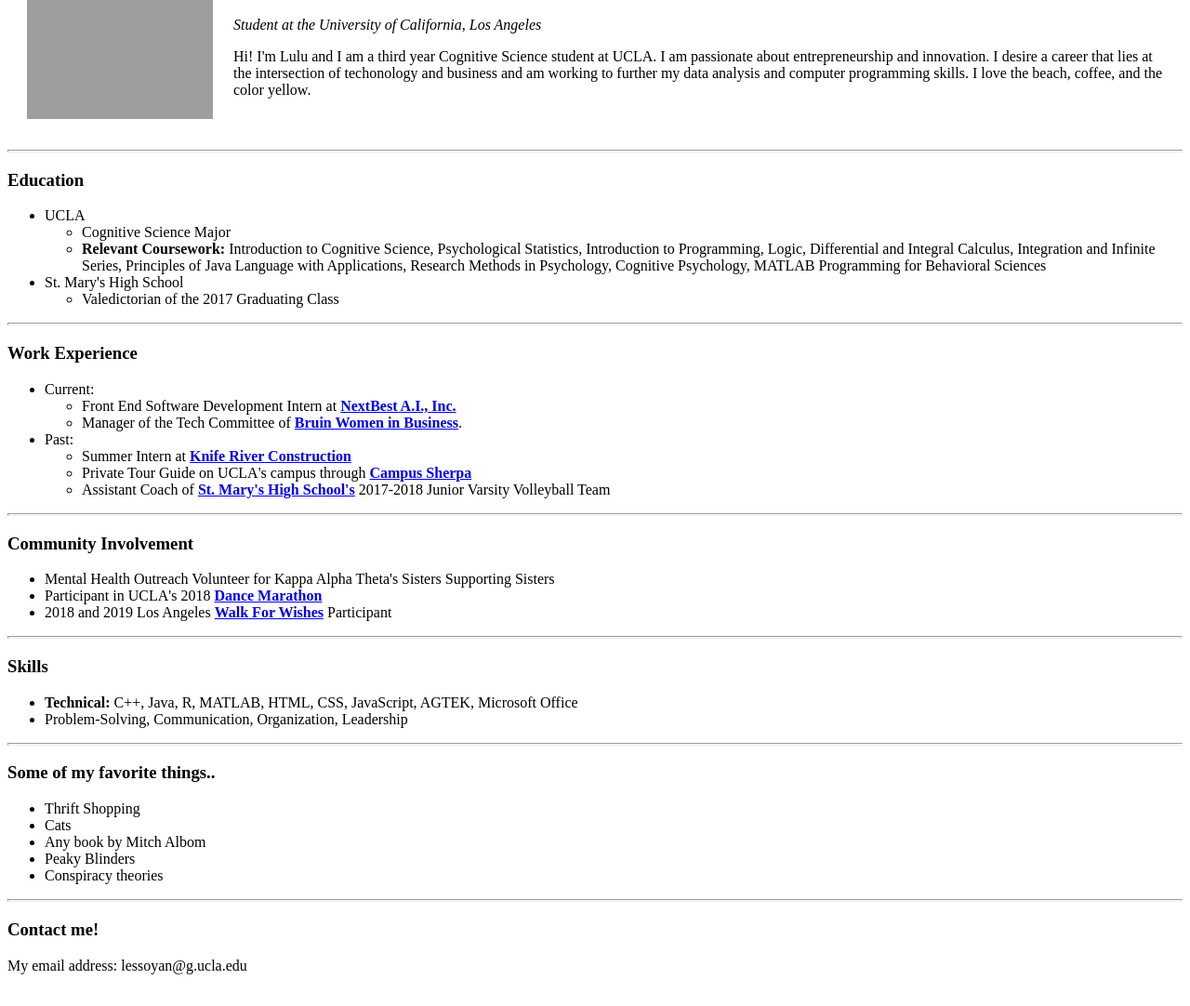
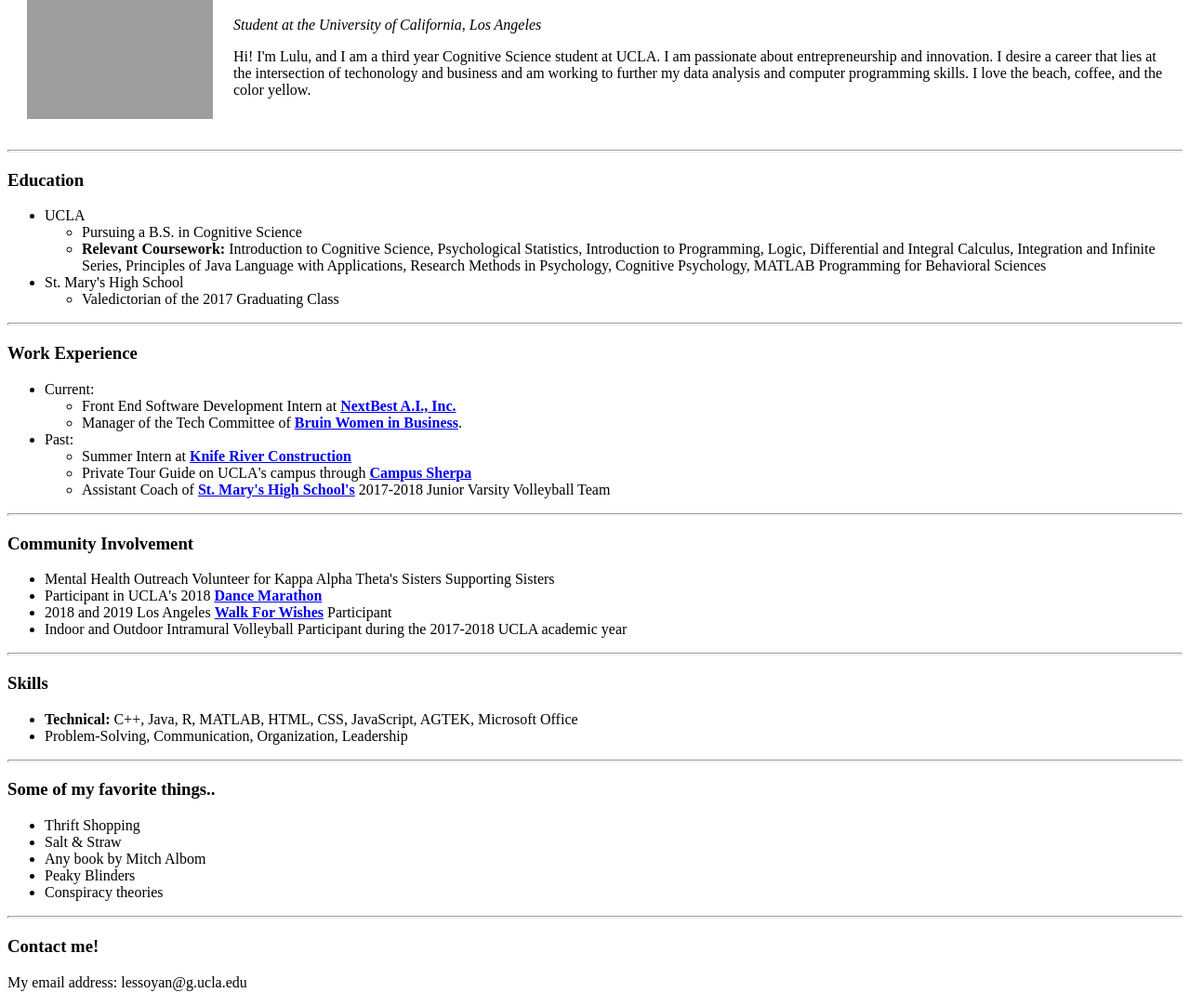
Before and after one commit to lindsayessoyan/cv, a plain HTML site: page index.html in a window 1280 px wide. Shown: the part 101-1183 px from the top of the page at 93% size. Drawn offline with Linux system fonts and the light colour scheme; grey boxes are pictures that could not be loaded.

Commit message:
add edited html file

```diff
--- a/index.html
+++ b/index.html
@@ -13,7 +13,7 @@
       <td>
         <h1>Lindsay Essoyan</h1>
         <p><em>Student at the University of California, Los Angeles</em></p>
-        <p>Hi! I'm Lulu and I am a third year Cognitive Science student at UCLA. I am passionate about entrepreneurship and innovation. I desire a career that lies at the intersection of techonology and business and am working to further my data
+        <p>Hi! I'm Lulu, and I am a third year Cognitive Science student at UCLA. I am passionate about entrepreneurship and innovation. I desire a career that lies at the intersection of techonology and business and am working to further my data
           analysis
           and computer programming
           skills. I love the beach, coffee, and the color yellow.</p>
@@ -27,7 +27,7 @@
   <ul>
     <li>UCLA</li>
     <ul>
-      <li>Cognitive Science Major</li>
+      <li>Pursuing a B.S. in Cognitive Science</li>
       <li><strong>Relevant Coursework:</strong> Introduction to Cognitive Science, Psychological Statistics, Introduction to Programming, Logic, Differential and Integral Calculus, Integration and Infinite Series, Principles of Java Language with
         Applications, Research Methods in Psychology, Cognitive Psychology, MATLAB Programming for Behavioral Sciences</li>
     </ul>
@@ -61,6 +61,7 @@
     <li>2018 and 2019 Los Angeles <strong><a
           href="https://scontent.fsac1-2.fna.fbcdn.net/v/t1.0-9/56419495_2337288079624916_8168451081668395008_n.jpg?_nc_cat=110&_nc_sid=110474&_nc_ohc=K5VOiHiuJd4AX8756OF&_nc_ht=scontent.fsac1-2.fna&oh=7b4a8b5ac7b1c996c029b41722628b55&oe=5E9E22E6">Walk
           For Wishes</a></strong> Participant</li>
+    <li>Indoor and Outdoor Intramural Volleyball Participant during the 2017-2018 UCLA academic year</li>
   </ul>
   <hr size="3">
   <h3>Skills</h3>
@@ -72,7 +73,7 @@
   <h3>Some of my favorite things..</h3>
   <ul>
     <li>Thrift Shopping</li>
-    <li>Cats</li>
+    <li>Salt & Straw</li>
     <li>Any book by Mitch Albom</li>
     <li>Peaky Blinders</li>
     <li>Conspiracy theories</li>
```
